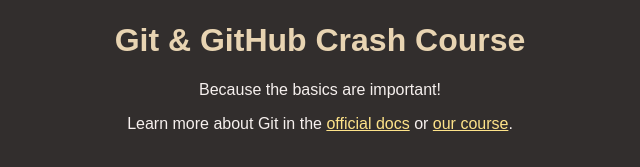
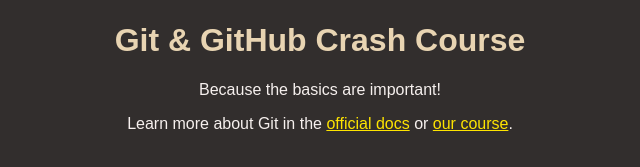
Before and after one commit to abrdevelopment/githubstudies, a plain HTML site: page index.html in a window 1280 px wide. Shown: the part 147-314 px from the top of the page, without its empty margins (320-960 px from the left). Drawn offline with Linux system fonts and the light colour scheme.

Commit message:
Changing CSS <a> Color

```diff
--- a/styles.css
+++ b/styles.css
@@ -21,5 +21,5 @@ h1 {
 }
 
 a {
-  color: #fee389;
+  color: #fee400;
 }
```
